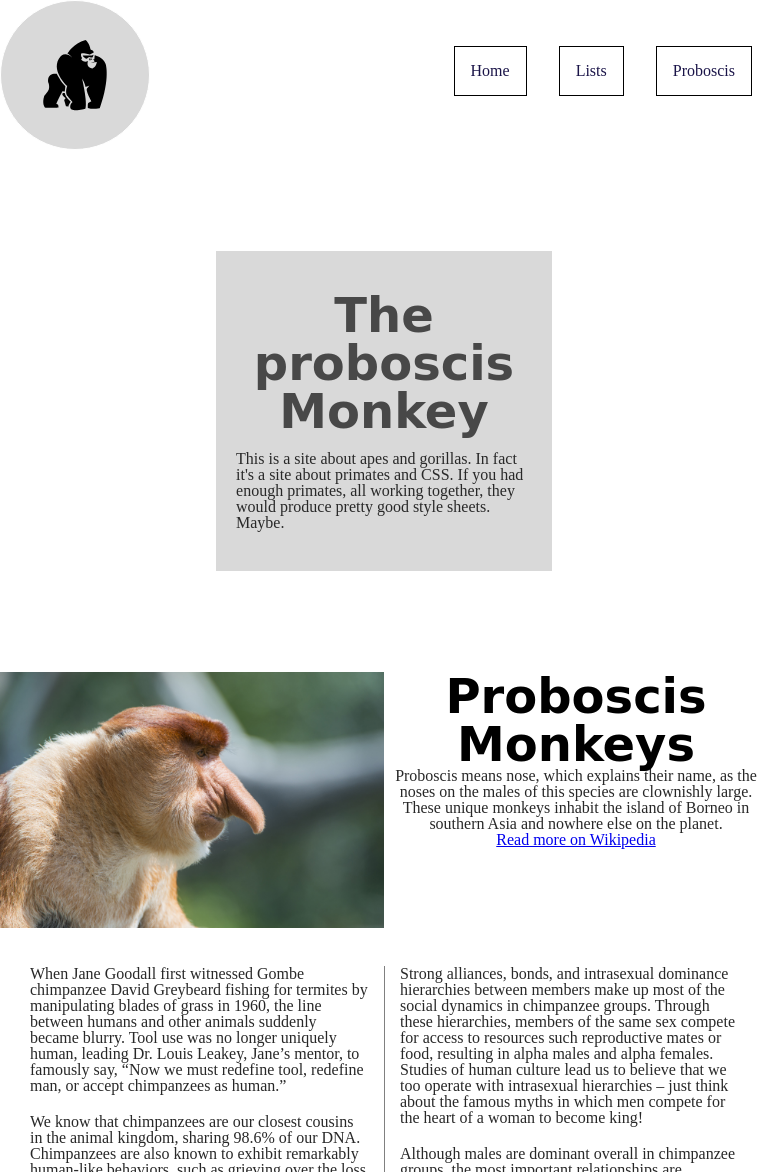
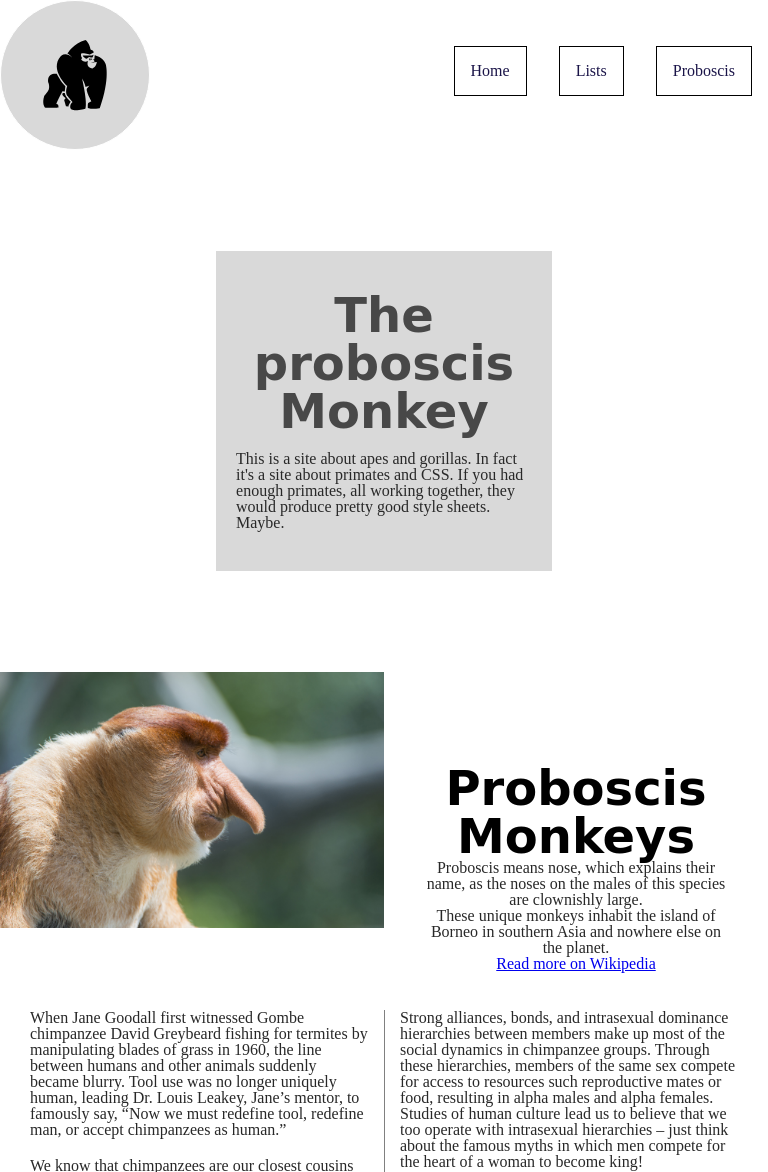
Before and after one commit to the0b0yer/B3-2019-2020-CSS-APES, a plain HTML site: page 01-proboscis.html in a window 768 px wide. Shown: the top 1172 px of the page. Drawn offline with Linux system fonts and the light colour scheme; a web font is replaced by a local one.

Commit message:
Mise à jour dossier-top-content - 01-proboscis.html

```diff
--- a/css/master.css
+++ b/css/master.css
@@ -283,9 +283,27 @@ header:after {
   vertical-align: middle;
 }
 
-.dossier-top img {
-  float: left;
-  width: 50%;
+@media (max-width: 768px){
+  .dossier-top img {
+    width: 100%;
+  }
+  .dossier-top-content {
+    padding-top: 20px;
+    padding-right: 5%;
+    padding-left: 5%;
+  }
+}
+
+@media (min-width: 767px){
+  .dossier-top img {
+    float: left;
+    width: 50%;
+  }
+  .dossier-top-content {
+    padding-top: 12%;
+    padding-right: 5%;
+    padding-left: 55%;
+  }
 }
 
 .dossier-top-content {
```
